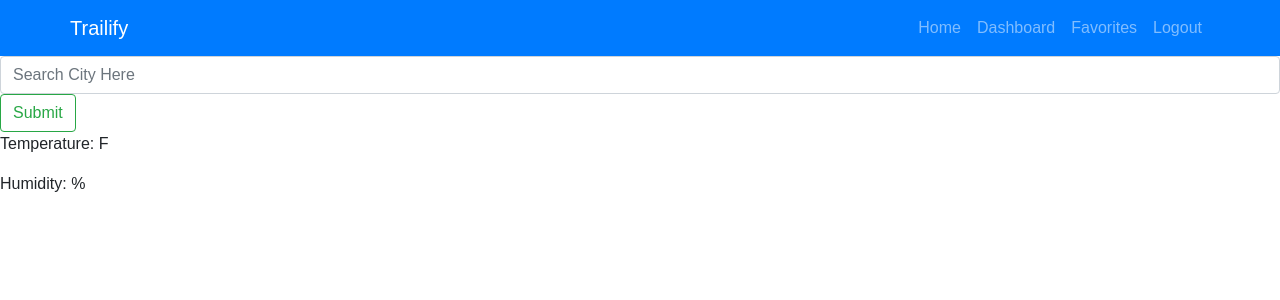
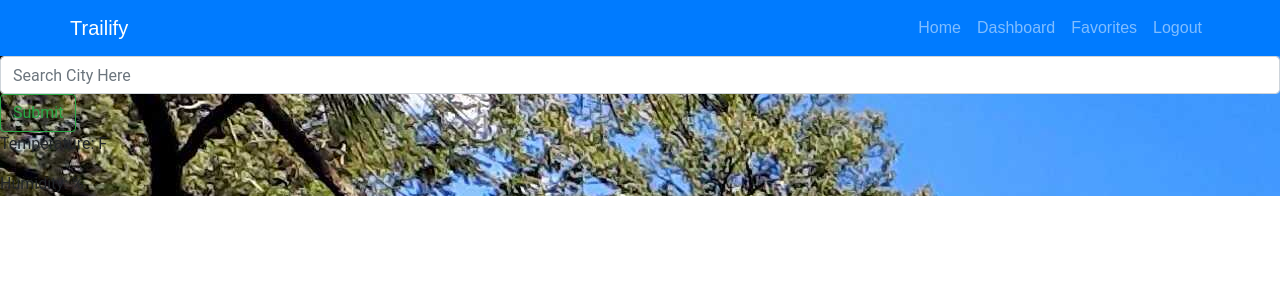
Before and after one commit to hferris/trailify, a React (Create React App) app in the folder client/: page /Dashboard in a window 1280 px wide. Shown: the top 300 px of the page. Built offline with nearby package versions, Linux system fonts and the light colour scheme; sample sign-in values are in the browser's storage.

Commit message:
dashboard img connection

```diff
--- a/client/src/pages/Dashboard.js
+++ b/client/src/pages/Dashboard.js
@@ -5,6 +5,13 @@ import { useAuth } from "../utils/auth";
 import trail from "../utils/auth/trailAPI/trailAPI";
 import { api_key } from "../api.json";
 import { park_api_key } from "../api.json";
+import background from "../imgs/weather.jpg";
+
+const styles = {
+  fontFamily: "Roboto, Times New Roman, Times, serif",
+  boxSizing: "border-box",
+  backgroundImage: `url(${background})`,
+};
 
 function Dashboard(props) {
   const [park, setPark] = useState(null);
@@ -57,7 +64,7 @@ function Dashboard(props) {
   });
 
   return (
-    <div>
+    <div style={styles}>
       <div>
         <input
           value={city}
```
